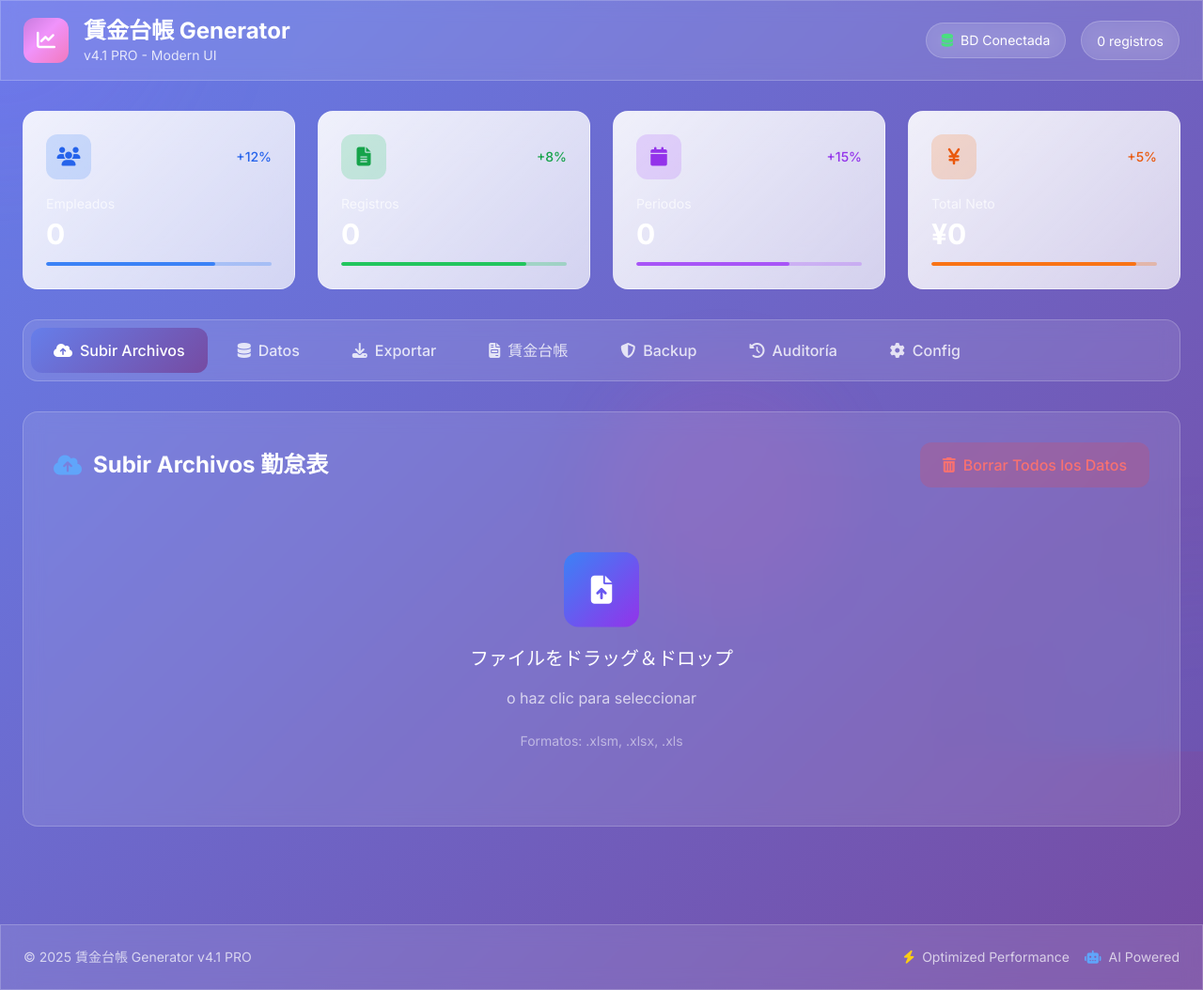
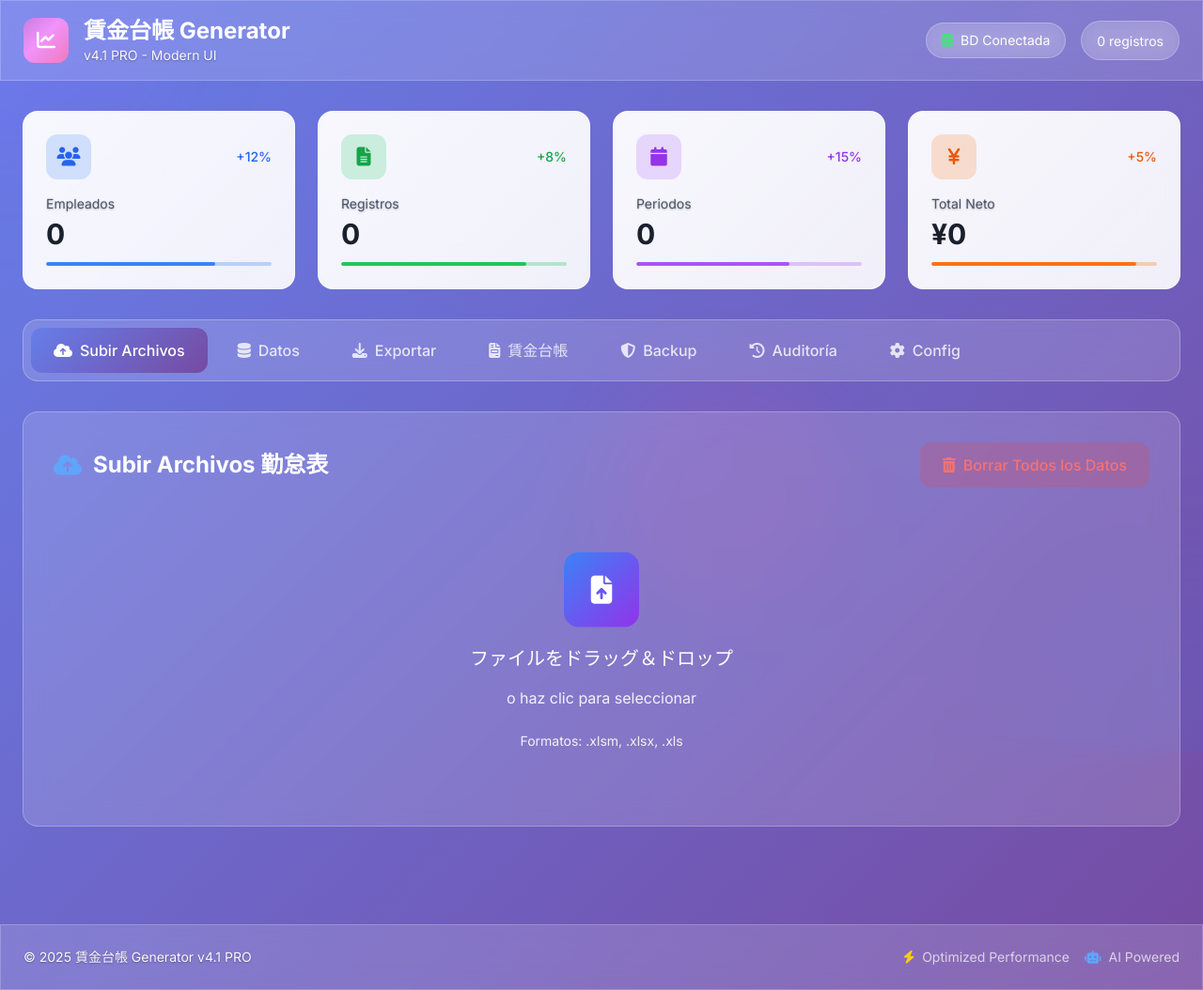
Before and after one commit to jokken79/ChinginGenerator-v4-PRO, a FastAPI app: page / in a window 1280 px wide. Shown: the whole page at 94% size. Run offline with FastAPI, Linux system fonts and the light colour scheme; data that the repository does not hold is empty; some libraries are stand-ins or nearby versions.

Commit message:
Corregir visibilidad de texto en theme moderno y combobox
- Agregar estilos CSS para select/option (fondo oscuro, texto visible)
- Mejorar contraste de glassmorphism (opacidad 10% → 15%)
- Corregir stat-cards con texto oscuro sobre fondo claro
- Aumentar opacidad de textos text-white/50 → text-white/90
- Agregar text-shadow para mejorar legibilidad en fondos degradados
- Aplicar correcciones a index_moderno.html, index_moderno_v2.html y copia en Dist

```diff
--- a/templates/index_moderno.html
+++ b/templates/index_moderno.html
@@ -96,6 +96,56 @@
             text-shadow: 0 0 10px rgba(102, 126, 234, 0.8),
                          0 0 20px rgba(102, 126, 234, 0.6),
                          0 0 30px rgba(102, 126, 234, 0.4);
+        }
+
+        /* Fix para select/option - texto visible en dropdown */
+        select option {
+            background-color: #1a1a2e;
+            color: #ffffff;
+            padding: 10px;
+        }
+
+        select option:hover,
+        select option:focus,
+        select option:checked {
+            background-color: #667eea;
+            color: #ffffff;
+        }
+
+        /* Mejorar contraste de glassmorphism */
+        .glass-morphism {
+            background: rgba(255, 255, 255, 0.15);
+            backdrop-filter: blur(12px);
+            border: 1px solid rgba(255, 255, 255, 0.25);
+        }
+
+        /* Stat cards con mejor contraste - texto oscuro sobre fondo claro */
+        .stat-card {
+            background: linear-gradient(135deg, rgba(255,255,255,0.95), rgba(255,255,255,0.9));
+            backdrop-filter: blur(20px);
+            border: 1px solid rgba(255,255,255,0.5);
+        }
+
+        .stat-card p.text-sm {
+            color: #4a5568 !important;
+        }
+
+        .stat-card .text-3xl {
+            color: #1a202c !important;
+        }
+
+        /* Mejorar visibilidad de textos con baja opacidad */
+        .glass-morphism p[class*="text-white/70"],
+        .glass-morphism p[class*="text-white/80"],
+        section p[class*="text-white/70"] {
+            color: rgba(255, 255, 255, 0.95) !important;
+            text-shadow: 0 1px 2px rgba(0, 0, 0, 0.3);
+        }
+
+        /* Inputs con mejor legibilidad */
+        input[type="text"],
+        select {
+            background-color: rgba(255, 255, 255, 0.15) !important;
         }
     </style>
 </head>
@@ -250,8 +300,8 @@
                             <i class="fas fa-file-upload text-white text-3xl"></i>
                         </div>
                         <p class="text-white text-xl font-medium">ファイルをドラッグ＆ドロップ</p>
-                        <p class="text-white/70">o haz clic para seleccionar</p>
-                        <p class="text-white/50 text-sm mt-2">Formatos: .xlsm, .xlsx, .xls</p>
+                        <p class="text-white/90">o haz clic para seleccionar</p>
+                        <p class="text-white/90 text-sm mt-2">Formatos: .xlsm, .xlsx, .xls</p>
                     </div>
                     <input type="file" id="fileInput" multiple accept=".xlsm,.xlsx,.xls" class="hidden">
                 </div>
@@ -861,7 +911,7 @@
                 Clásico
             </button>
         </div>
-        <div class="mt-3 text-white/50 text-xs">
+        <div class="mt-3 text-white/80 text-xs">
             <i class="fas fa-info-circle"></i>
             Ctrl+Shift+T para mostrar/ocultar
         </div>
```
Also changed, not shown: ChinginGenerator_Dist/templates/index_moderno.html (+53 -3 lines), templates/index_moderno_v2.html (+43 -0 lines).
